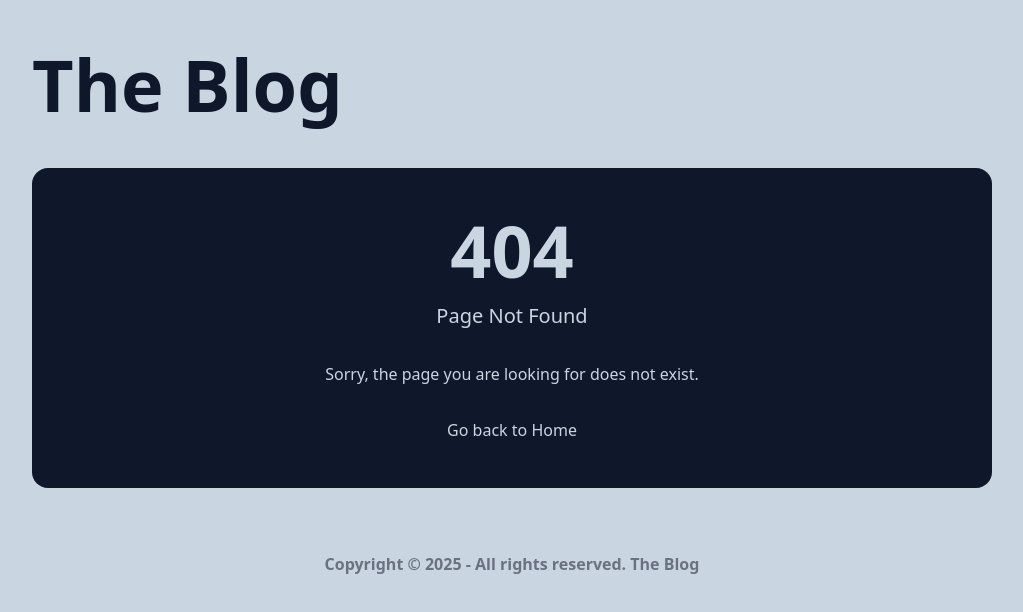
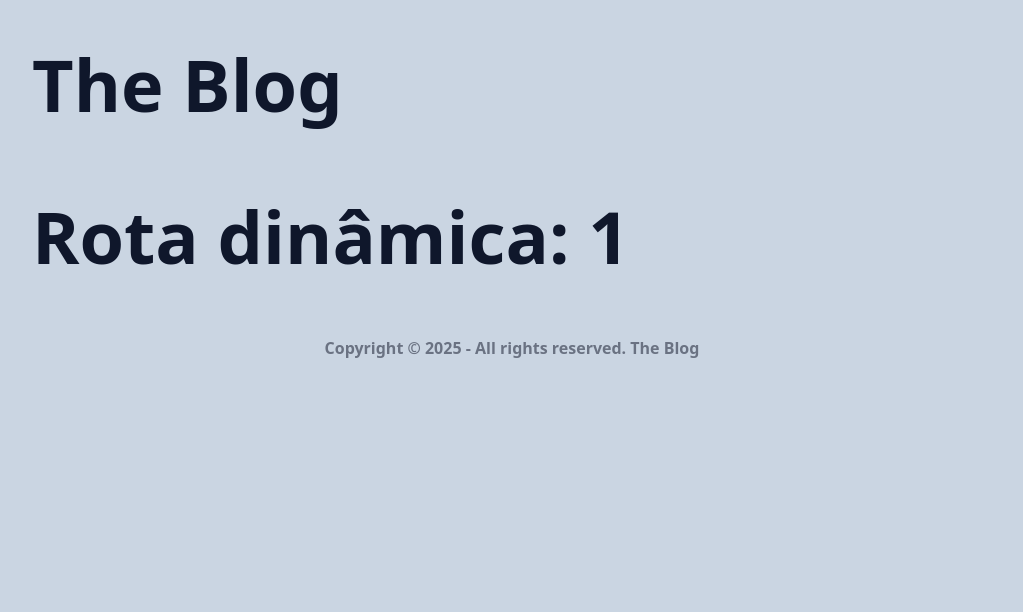
Before and after one commit to riba01/blog, a Next.js app: page /post/1 in a window 1280 px wide. Before the commit this address had no page. Shown: the top 612 px of the page, without its empty margins (128-1151 px from the left). Built offline with nearby package versions, Linux system fonts and the light colour scheme.

Commit message:
pages dinamicas

```diff
--- /dev/null
+++ b/src/app/post/[slug]/page.tsx
@@ -0,0 +1,15 @@
+type PostSlugPageProps = {
+  params: Promise<{
+    slug: string;
+  }>;
+};
+
+export default async function PostSlugPage({ params }: PostSlugPageProps) {
+  const { slug } = await params;
+
+  return (
+    <div>
+      <h1 className='text-7xl font-extrabold py-8'>Rota dinâmica: {slug}</h1>
+    </div>
+  );
+}
--- a/src/components/Footer/index.tsx
+++ b/src/components/Footer/index.tsx
@@ -2,7 +2,7 @@ import Link from 'next/link';
 
 export function Footer() {
   return (
-    <footer className='pb-8'>
+    <footer className='py-8'>
       <p className='text-center font-bold text-gray-500'>
         <span>
           Copyright &copy; {new Date().getFullYear()} - All rights reserved.{' '}
```
